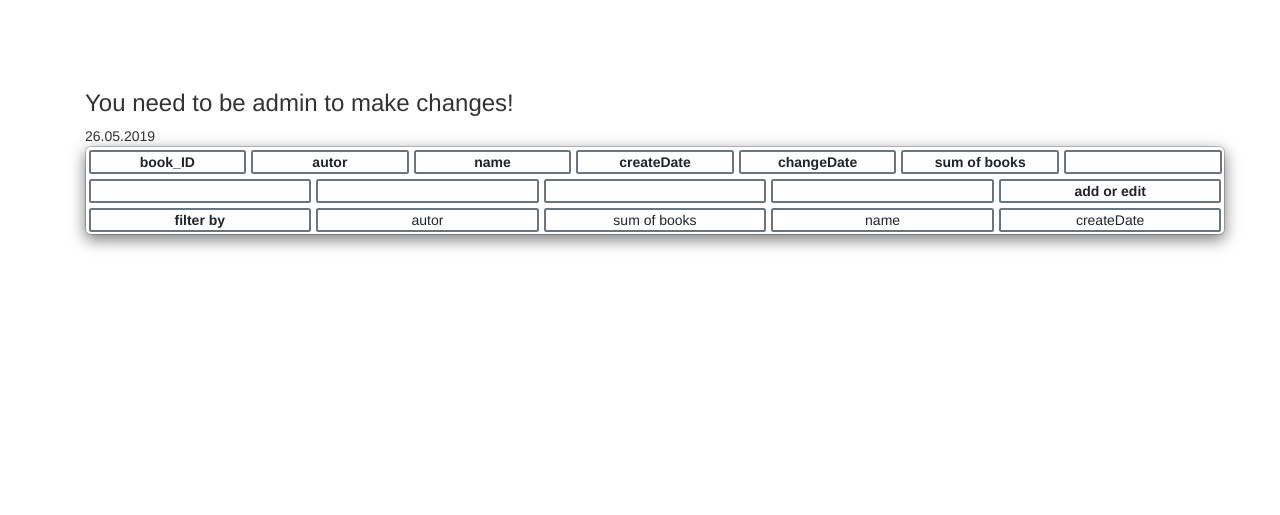
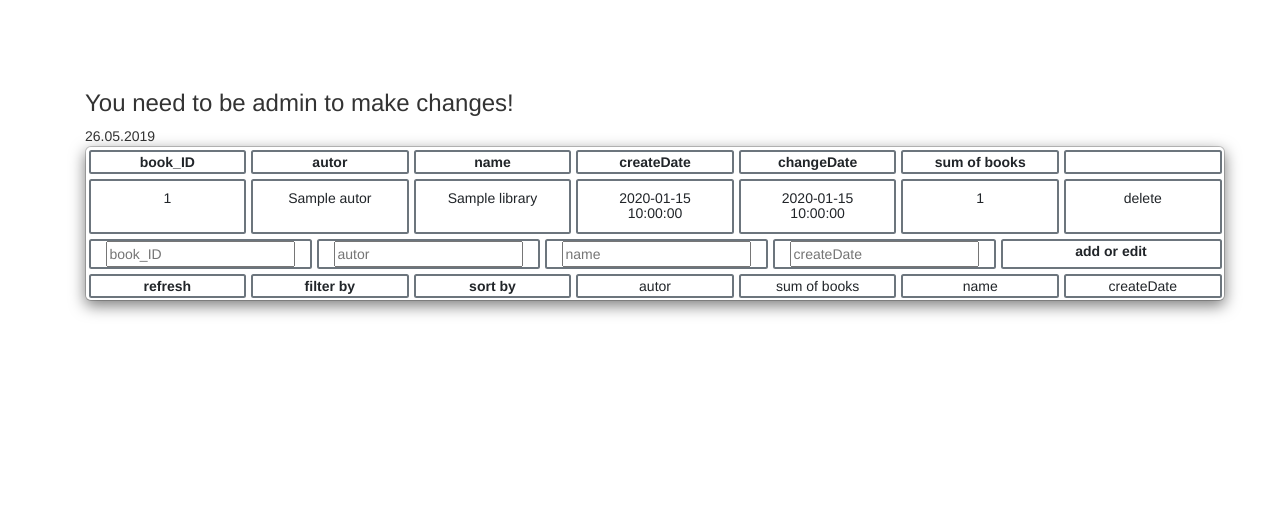
Before and after one commit to ilyapaliy/routeam, a Yii app: template views/site/library.php in a window 1280 px wide. Shown: the top 515 px of the page. Run offline with PHP 8.4 and a stand-in for Yii, Linux system fonts and the light colour scheme; the template is opened without the code that fills it: most values are stand-ins (such as "Sample title", 1, 10 or a date in 2020); data that the repository does not hold is empty; some libraries are stand-ins or nearby versions.

Commit message:
midleWork

```diff
--- a/views/site/library.php
+++ b/views/site/library.php
@@ -1,3 +1,46 @@
+<?php
+
+namespace app\models;
+
+use Yii;
+use yii\widgets\ActiveForm;
+use app\models\Library;
+use yii\helpers\Html;
+
+class DeleteForm extends \yii\base\Model {
+
+	public $delete;
+
+}
+
+class AddOrEdit extends \yii\base\Model {
+	public $bookID;
+	public $autor;
+	public $name;
+	public $createDate;
+
+	public function rules() {
+		return [
+			[['bookID','autor','name','createDate'], 'required'],
+			[ ['bookID'],'integer']
+		];
+	}
+
+}
+
+class FilterSort extends \yii\base\Model {
+
+};
+
+// fom site\del.php
+	// $f = ActiveForm::begin();
+
+	// $f->field($del, 'delete');
+	// Html::submitButton('Delete');
+
+	// ActiveForm::end();
+?>
+
 <h3>You need to be admin to make changes!</h3>
 <!-- <div class="input btn btn-outline-secondary">ololo</div> -->
 <?php
@@ -21,27 +64,48 @@
 		<div class="col tblElem"><b></b></div>
 	</div>
 	<?php
-	foreach ($library as $library) { ?>
-		<div class="row">
-			<div class="col tblElem"><?=$library->book_ID?></div>
-			<div class="col tblElem"><?=$library->autor?></div>
-			<div class="col tblElem"><?=$library->name?></div>
-			<div class="col tblElem"><?=$library->createDate?></div>
-			<div class="col tblElem"><?=$library->changeDate?></div>
-			<div class="col tblElem"></div>
-			<div class="col tblElem"></div>
+	$max =1;
+	foreach ($library as $l) {
+		echo '<div class="row ';
+		echo $l->book_ID;
+		echo '">';
+		$max +=1;?>
+		<!-- <div class="row "> -->
+			<div class="col tblElem"><h5><?=$l->book_ID?></h5></div>
+			<div class="col tblElem"><h5><?=$l->autor?></h5></div>
+			<div class="col tblElem"><h5><?=$l->name?></h5></div>
+			<div class="col tblElem"><h5><?=$l->createDate?></h5></div>
+			<div class="col tblElem"><h5><?=$l->changeDate?></h5></div>
+			<div class="col tblElem"><h5><?php
+			$count = 0;
+			foreach ($library as $a) {
+				if ($a->autor == $l->autor) {
+					$count +=1;
+				}
+			}
+			echo $count;
+			// actionCounter($l->autor)
+			// $count = Library::find()
+   //  ->where(['autor' => $library->autor])
+   //  ->count();
+			?></h5></div>
+			<div class="col tblElem"><h5>delete</h5></div>
+<!-- $post = Post::findOne(4);
+$post->delete(); -->
 		</div>
 		<!-- <li><b><?=$library->name?></b></li> -->
-	<?php } ?>
+	<?php }?>
 	<div class="row">
-		<div class="col tblElem"><b></b></div>
-		<div class="col tblElem"><b></b></div>
-		<div class="col tblElem"><b></b></div>
-		<div class="col tblElem"><b></b></div>
+		<div class="col tblElem"><input placeholder="book_ID"></div>
+		<div class="col tblElem"><input placeholder="autor"></div>
+		<div class="col tblElem"><input placeholder="name"></div>
+		<div class="col tblElem"><input placeholder="createDate"></div>
 		<div class="col tblElem"><b>add or edit</b></div>
 	</div>
 	<div class="row">
+		<div class="col tblElem"><b>refresh</b></div>
 		<div class="col tblElem"><b>filter by</b></div>
+		<div class="col tblElem"><b>sort by</b></div>
 		<div class="col tblElem">autor</div>
 		<div class="col tblElem">sum of books</div>
 		<div class="col tblElem">name</div>
@@ -75,3 +139,5 @@ DELETE FROM `library` WHERE `library`.`book_ID` = 1;
     </div>
   </div>
 </div> -->
+
+<!-- Yii::$app->db->createCommand()->delete('user', 'id = 1')->execute(); -->
--- a/web/correcting.css
+++ b/web/correcting.css
@@ -7,7 +7,6 @@
 }
 
 .tblElem {
-
     color: #212529;
     text-align: center;
     vertical-align: middle;
```
Also changed, not shown: controllers/SiteController.php (+41 -0 lines).
